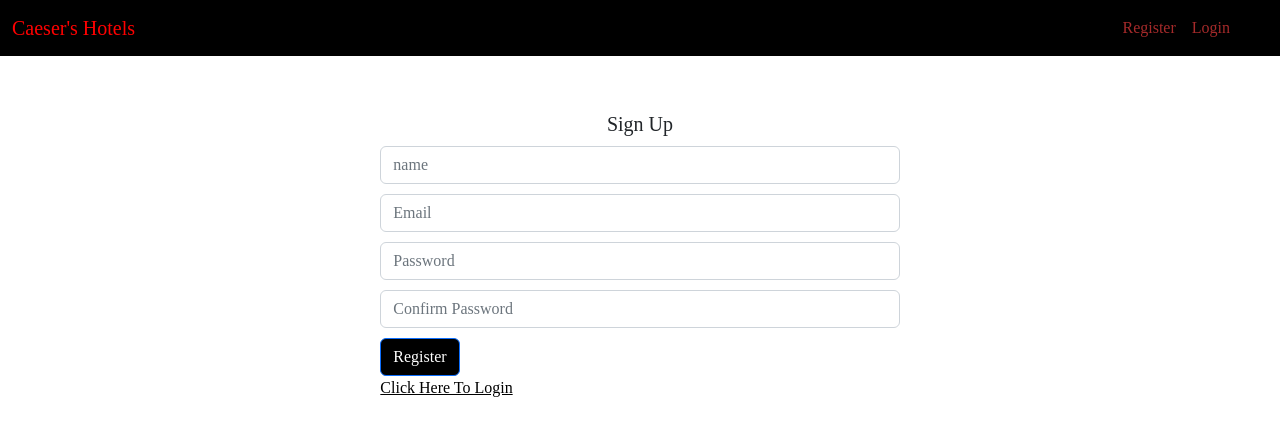
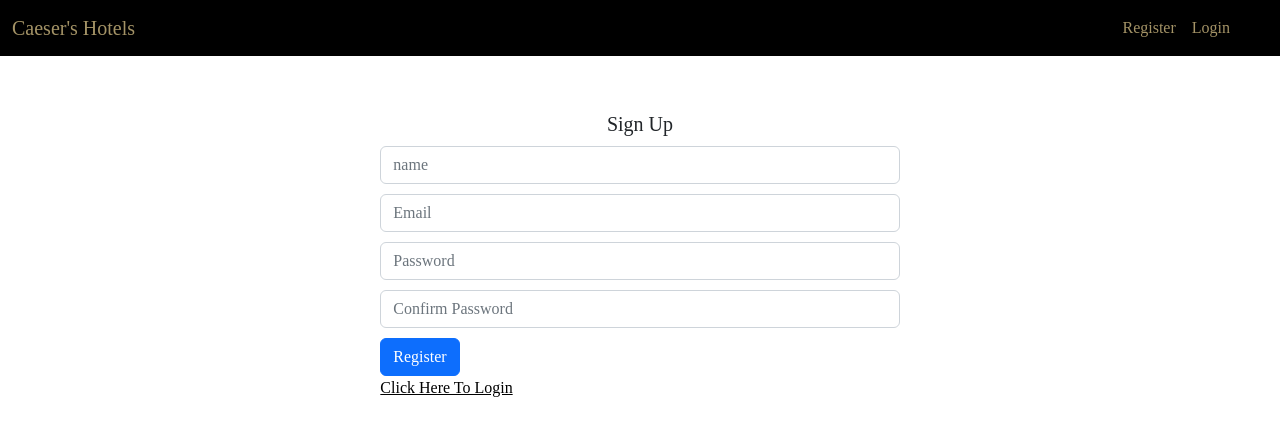
Before and after one commit to caeserlondon/caeser-hotels, a React (Create React App) app in the folder client/: page /register in a window 1280 px wide. Shown: the top 436 px of the page. Built offline with nearby package versions, Linux system fonts and the light colour scheme.

Commit message:
Updating the Navbar Style

```diff
--- a/client/src/index.css
+++ b/client/src/index.css
@@ -16,19 +16,26 @@ code {
 		monospace;
 }
 
+:root {
+	--primary-color: #a49366;
+}
+
 /* ------------------- NAV BAR --------------------  */
 
 .navbar {
 	background-color: black;
-	color: brown;
+	/* color: brown; */
+	color: var(--primary-color);
 }
 
 .nav-link {
-	color: brown;
+	/* color: brown; */
+	color: var(--primary-color);
 }
 
 .navbar-brand {
-	color: red;
+	/* color: red; */
+	color: var(--primary-color);
 }
 
 .navbar-nav .nav-link.active {
@@ -40,6 +47,23 @@ code {
 	margin-right: 30px;
 }
 
+.fa-bars {
+	color: var(--primary-color);
+	width: 100%;
+}
+
+#dropdownMenuButton1 {
+	background-color: transparent;
+	color: var(--primary-color);
+	border: none;
+}
+
+.dropdown-menu {
+	background-color: black;
+}
+a.dropdown-item {
+	color: var(--primary-color);
+}
 /* -------- HOME SCREEN ----------  */
 
 .small-img {
@@ -72,7 +96,7 @@ h6 {
 }
 
 .btn {
-	background-color: black;
+	/* background-color: black; */
 	color: white;
 	box-shadow: none;
 }
```
